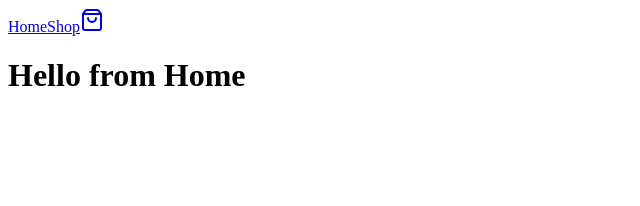
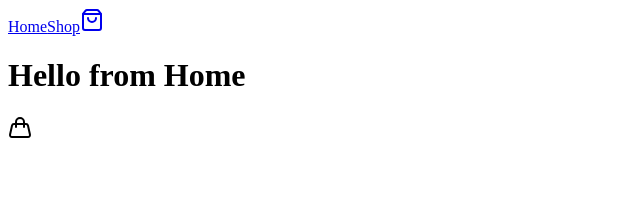
Before and after one commit to lozukka/mock-shopping-cart, a React (Vite) app: page / in a window 1280 px wide. Shown: the top 206 px of the page, without its empty margins (0-640 px from the left). Built offline with nearby package versions, Linux system fonts and the light colour scheme.

Commit message:
added logo

```diff
--- a/src/pages/HomePage.jsx
+++ b/src/pages/HomePage.jsx
@@ -1,7 +1,9 @@
+import { Handbag } from "lucide-react";
 function HomePage() {
   return (
     <>
       <h1>Hello from Home</h1>
+      <Handbag />
     </>
   );
 }
```
